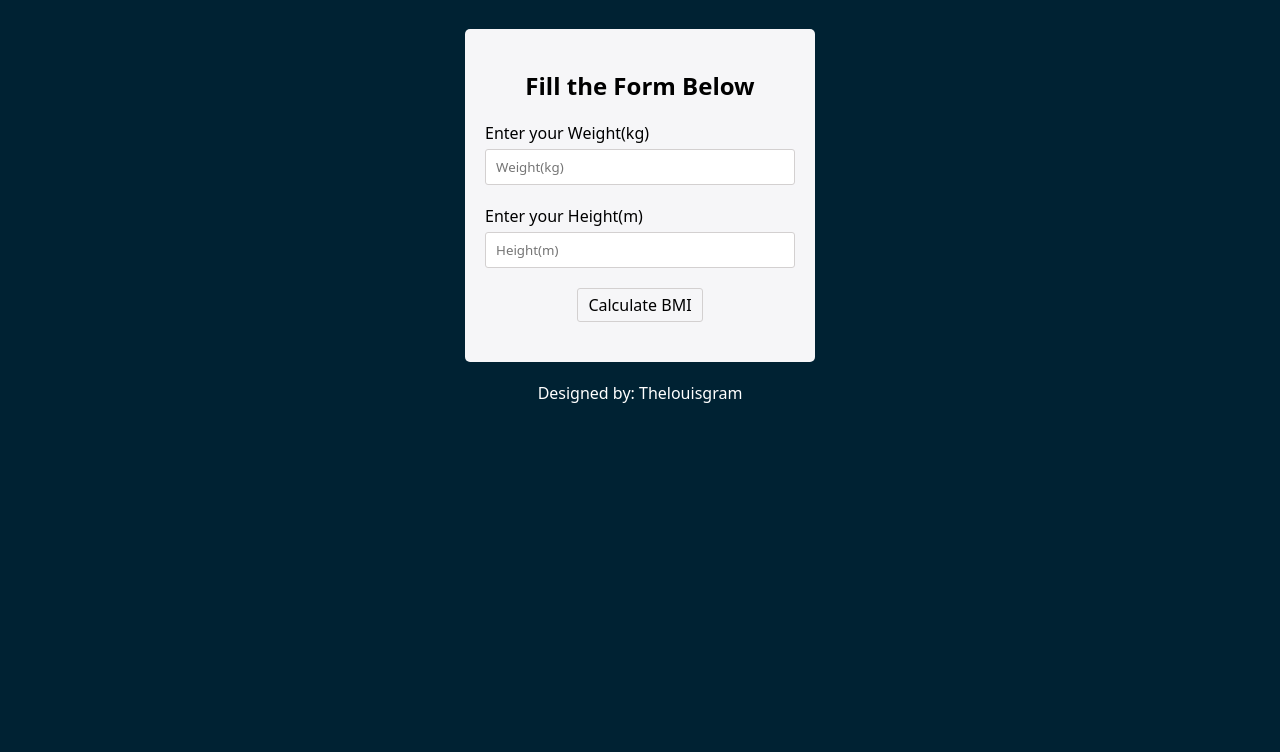
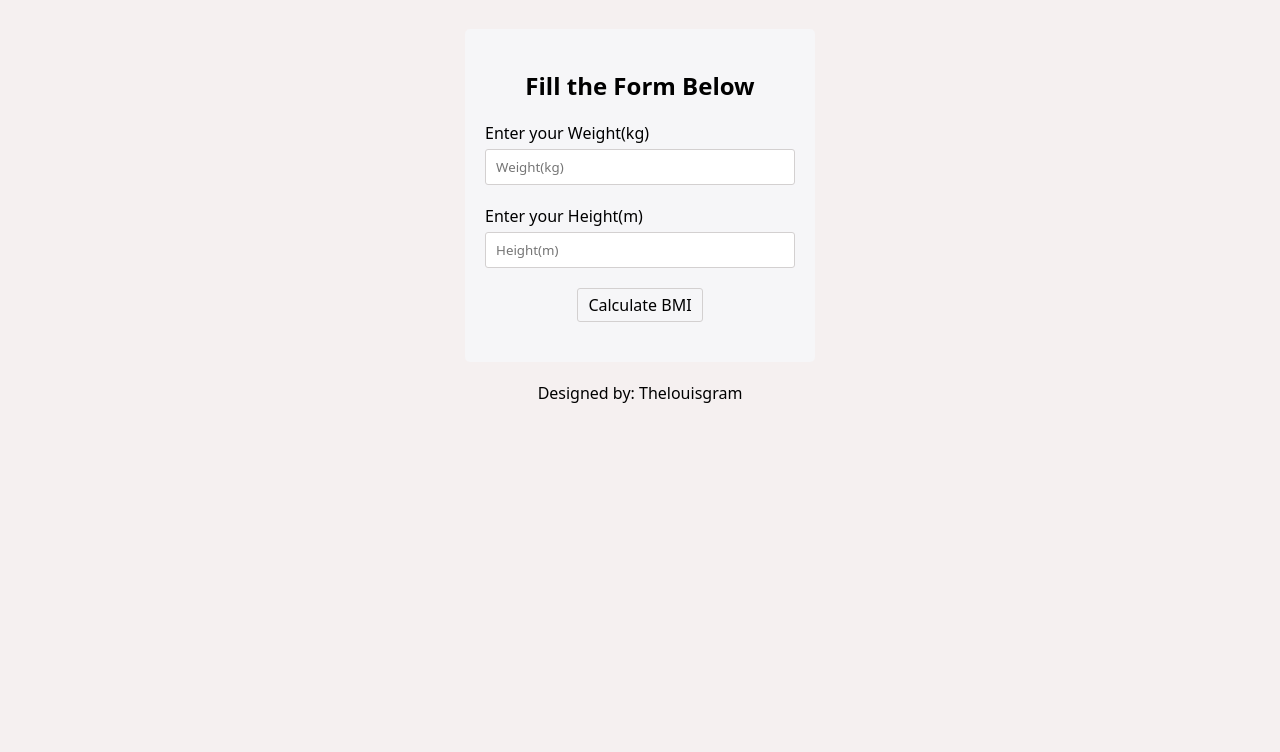
Before and after one commit to thelouisgram/BMI-Calculator, a plain HTML site: page index.html in a window 1280 px wide. Shown: the part 48-800 px from the top of the page. Drawn offline with Linux system fonts and the light colour scheme.

Commit message:
background

```diff
--- a/index.html
+++ b/index.html
@@ -12,21 +12,21 @@
     BMI CALCULATOR
 </h1></div>
 <body>
-
     <div class="container">
-
         <div class="form">
 
          <h2 class="fillForm">Fill the Form Below</h2>
-        <p class="input-p">Enter your Weight(kg)</p>
-        <input type="text" placeholder="Weight(kg)" id="input-weight">
-        <p class="input-p">Enter your Height(m)</p>
-        <input type="text" placeholder="Height(m)" id="input-height">
+         <fieldset>
+        <label for="input-weight"class="input-p">Enter your Weight(kg)</label>
+        <input type="text" placeholder="Weight(kg)" id="input-weight" name="weight" required>
+        <label for="input-height"class="input-p">Enter your Height(m)</label>
+        <input type="text" placeholder="Height(m)" id="input-height" name="height" required >
         <p class="fill-value"></p>
         <div class="button-area">
-        <button id="calc">Calculate BMI</button>
+        <button type="submit" id="calc" action="#" method="get">Calculate BMI</button>
         </div>
         </div>
+
 
         <div class="resultArea">
             <h2 class="resultAreaHeading">Results:</h2>
--- a/style.css
+++ b/style.css
@@ -8,7 +8,7 @@
 
 body{
     min-height: 100vh;
-    background-color: #002233;
+    background-color: #f5f0f0;
 }
 
 .header{
@@ -31,8 +31,14 @@ body{
     font-size: 1.2rem;
 }
 
+fieldset{
+    border: none;
+    display: flex;
+    flex-direction: column;
+}
+
 .author{
-    color: white;
+    color: black;
     margin-top: 20px;
     text-align: center;
     margin-bottom: 40px;
@@ -44,8 +50,8 @@ body{
     padding: 50px 30px;
     background-color: #f6f6f8;
     border-radius: 5px;
-    display: flex;
-    flex-direction: column;
+
+
 }
 
 .input-p{
@@ -72,7 +78,6 @@ body{
 
 #calc{
     padding: 5px 10px;
-    width: ;
     background-color: transparent;
     border-radius: 3px;
     border: 1px solid #d3d0d0;
```
